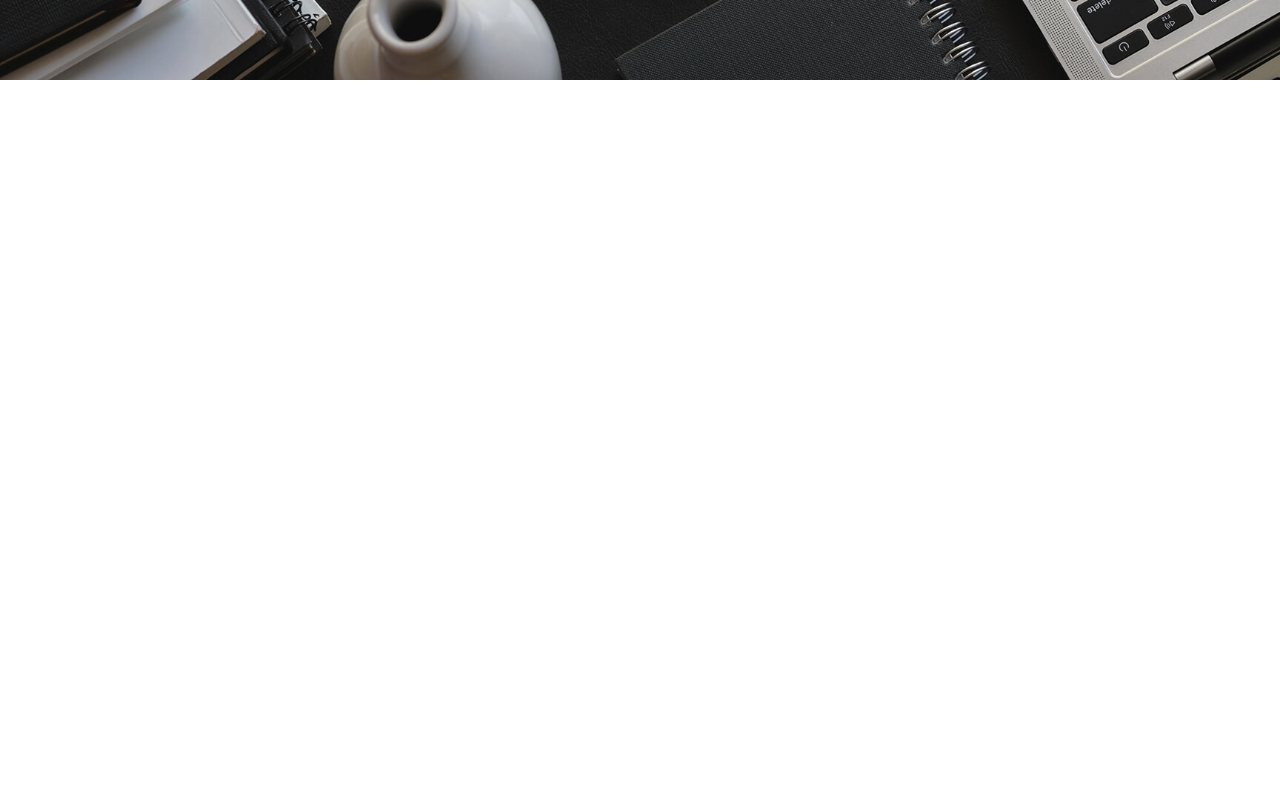
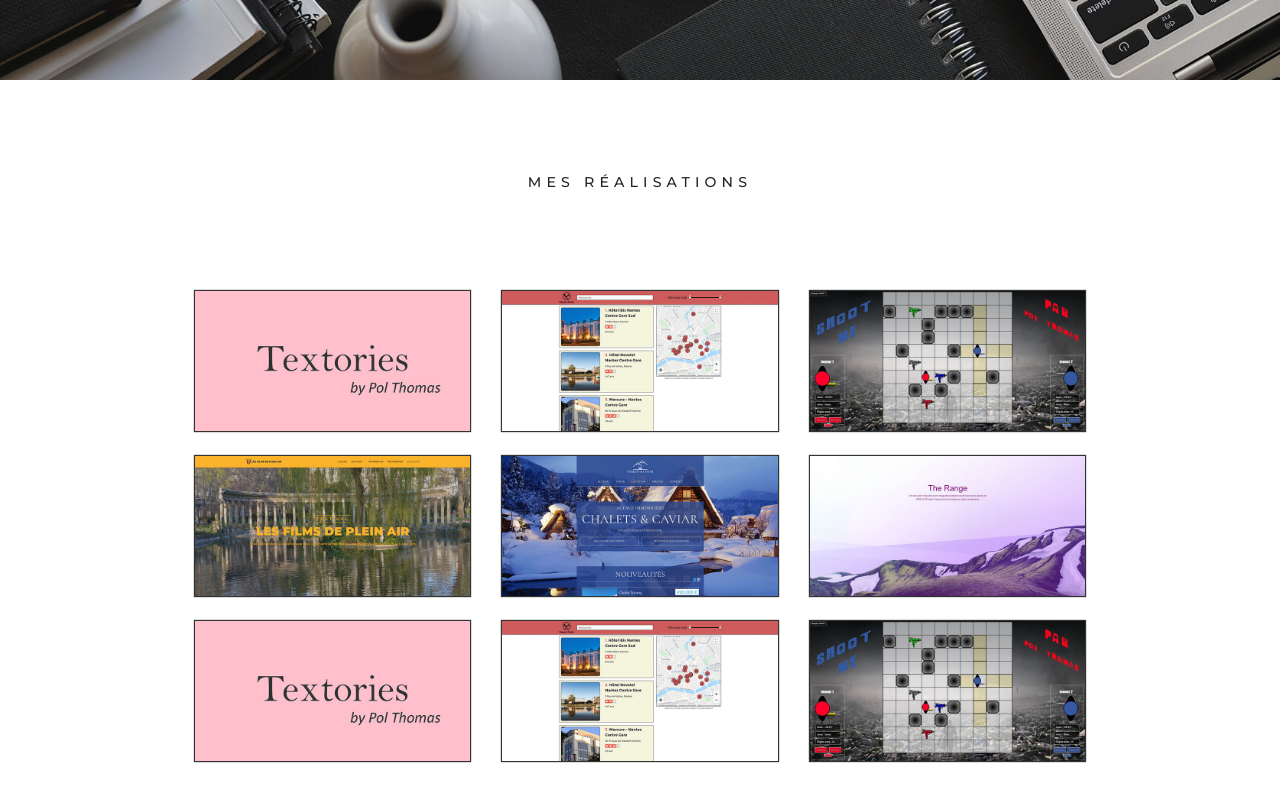
Before and after one commit to PolThm/Pol-Thomas, a React (Create React App) app: page / in a window 1280 px wide. Shown: the part 720-1520 px from the top of the page. Built offline with nearby package versions, Linux system fonts and the light colour scheme.

Commit message:
Section "Mes réalisations" : done !

```diff
--- a/src/App.css
+++ b/src/App.css
@@ -39,6 +39,7 @@ html {
 
 * {
   font-family: "Montserrat", sans-serif;
+  letter-spacing: 4px;
 }
 
 header {
@@ -104,16 +105,64 @@ header .text-introduction {
   margin-top: 5vh;
   text-align: justify;
   font-size: 1.5rem;
-  letter-spacing: 4px;
   animation: fadeIn 2000ms 1500ms both;
 }
 
-.navbar.scrolling-navbar.top-nav-collapse {
-  background: #ff0000 !important;
+.mes-realisations {
+  min-height: 100vh;
+  padding: 0 14% 0 14%;
+  display: flex;
+  flex-direction: column;
+  align-items: center;
+  justify-content: space-evenly;
+  overflow: auto;
 }
-
-.mes-realisations {
-  height: 100vh;
+.mes-realisations h2 {
+  padding: 5vh 0 5vh 0;
+  font-size: 1.61rem;
+  letter-spacing: 0.585rem;
+}
+.mes-realisations .container-fluid {
+  padding-bottom: 5vh;
+}
+.mes-realisations .container-fluid .figure {
+  margin-bottom: 2.5vh;
+  border: #333 1px solid;
+  box-shadow: 0 0 1px #333;
+  transition: transform 100ms ease-in-out;
+  position: relative;
+}
+.mes-realisations .container-fluid .figure:hover {
+  transform: scale(1.1);
+}
+.mes-realisations .container-fluid .figure:hover::before {
+  background-color: rgba(251, 179, 44, 0.9);
+  content: "";
+  display: block;
+  height: 100%;
+  position: absolute;
+  width: 100%;
+}
+.mes-realisations .container-fluid .figure:hover:hover .text-realisation {
+  display: block;
+}
+.mes-realisations .container-fluid .figure .figure-img {
+  margin-bottom: 0;
+  display: block;
+  width: 100%;
+  height: auto;
+}
+.mes-realisations .container-fluid .figure .text-realisation {
+  color: #333;
+  font-size: 2rem;
+  padding: 1rem;
+  text-align: center;
+  position: absolute;
+  top: 50%;
+  left: 50%;
+  transform: translate(-50%, -50%);
+  width: 100%;
+  display: none;
 }
 
 .a-propos {
--- a/src/App.js
+++ b/src/App.js
@@ -1,10 +1,11 @@
 import React, {Component} from 'react';
 import './App.css';
 import 'bootstrap/dist/css/bootstrap.min.css';
-import {Col, Row, Button, Container, Navbar, Nav, NavDropdown} from "react-bootstrap";
+import {Container, Navbar, Nav} from "react-bootstrap";
 // import "animate.css/animate.min.css";
 // import ScrollAnimation from 'react-animate-on-scroll';
 import { FontAwesomeIcon } from "@fortawesome/react-fontawesome";
+import MesRealisations from "./components/MesRealisations";
 
 
 class App extends Component {
@@ -39,7 +40,6 @@ class App extends Component {
                   <Nav.Link className={"navLink3 navLinkPadding"} href="#contact">CONTACT</Nav.Link>
                 </Nav>
             </Navbar>
-
             <h1 className="text-name">Pol Thomas</h1>
             <h1 className="text-title">DÉVELOPPEUR D'APPLICATION FRONTEND</h1>
             <div className="line-header"/>
@@ -48,9 +48,9 @@ class App extends Component {
               dans le cadre de mon parcours de développeur frontend</p>
           </Container>
         </header>
-        <div className={"mes-realisations"}>
 
-        </div>
+        <MesRealisations/>
+
         <div className={"a-propos"}>
 
         </div>
--- /dev/null
+++ b/src/components/MesRealisations.js
@@ -0,0 +1,95 @@
+import React from 'react';
+import {Col, Row, Container, Image, Nav} from "react-bootstrap";
+import Realisation from "./Realisation";
+import chaletEtCaviar from '../img/chalets-et-caviar.jpg';
+import lesFilmsDePleinAir from '../img/les-films-de-plein-air.jpg';
+import shootMe from '../img/shoot-me.jpg';
+import smartPoint from '../img/smart-point.jpg';
+import theRange from '../img/the-range.jpg';
+import textories from '../img/textories.jpg';
+
+class MesRealisations extends React.Component {
+  render() {
+    return(
+      <div className={"mes-realisations"}>
+        <div className={"mes-realisation-title"}>
+          <h2>MES RÉALISATIONS</h2>
+        </div>
+        <Container fluid>
+          <Row>
+            <Col md={6} lg={4}>
+              <Realisation
+                picture={textories}
+                description={'Textories - Application mobile type "chat stories" (créé avec React Native)'}
+                link={'https://www.youtube.com/watch?v=dS7lIfNiHsY&t'}
+              />
+            </Col>
+            <Col md={6} lg={4}>
+              <Realisation
+                className={'figureInTheMiddle'}
+                picture={smartPoint}
+                description={'Smart Point - Site d\'avis de restaurants (créé avec React JS)'}
+                link={'https://smartpoint.pol-thomas.com/'}
+              />
+            </Col>
+            <Col md={6} lg={4}>
+              <Realisation
+                picture={shootMe}
+                description={'Shoot Me - Jeu de plateau en JavaScript'}
+                link={'https://shootme.pol-thomas.com/'}
+              />
+            </Col>
+
+            <Col md={6} lg={4}>
+              <Realisation
+                picture={lesFilmsDePleinAir}
+                description={'Les Films De Plein Air - Site web d\'un festival de films en plein air'}
+                link={'https://les-films-de-plein-air.pol-thomas.com/'}
+              />
+            </Col>
+            <Col md={6} lg={4}>
+              <Realisation
+                className={'figureInTheMiddle'}
+                picture={chaletEtCaviar}
+                description={'Chalets & Caviar - Site web d\'une agence immobilière'}
+                link={'https://agence-chaletsetcaviar.pol-thomas.com/'}
+              />
+            </Col>
+            <Col md={6} lg={4}>
+              <Realisation
+                picture={theRange}
+                description={'The Range - Site web maquette'}
+                link={'https://therange.pol-thomas.com/'}
+              />
+            </Col>
+
+            <Col md={6} lg={4}>
+              <Realisation
+                picture={textories}
+                description={'Textories - Application mobile type "chat stories" (créé avec React Native)'}
+                link={'https://www.youtube.com/watch?v=dS7lIfNiHsY&t'}
+              />
+            </Col>
+            <Col md={6} lg={4}>
+              <Realisation
+                className={'figureInTheMiddle'}
+                picture={smartPoint}
+                description={'Smart Point - Site d\'avis de restaurants (créé avec React JS)'}
+                link={'https://smartpoint.pol-thomas.com/'}
+              />
+            </Col>
+            <Col md={6} lg={4}>
+              <Realisation
+                picture={shootMe}
+                description={'Shoot Me - Jeu de plateau en JavaScript'}
+                link={'https://shootme.pol-thomas.com/'}
+              />
+            </Col>
+          </Row>
+        </Container>
+      </div>
+    )
+  }
+}
+
+export default MesRealisations;
--- a/src/components/FigureComponent.js
+++ b/src/components/Realisation.js
@@ -1,20 +1,21 @@
 import React from 'react';
 import Figure from 'react-bootstrap/Figure'
 
-class FigureComponent extends React.Component {
+class Realisation extends React.Component {
   render() {
     return(
       <Figure>
+
         <a target="_blank" rel="noopener noreferrer" href={this.props.link}>
+          <p className={"text-realisation"}>{this.props.description}</p>
           <Figure.Image
             src={this.props.picture}
             alt={this.props.description}
           />
         </a>
-        <Figure.Caption>{this.props.description}</Figure.Caption>
       </Figure>
     )
   }
 }
 
-export default FigureComponent;
+export default Realisation;
--- a/src/sass/style.css
+++ b/src/sass/style.css
@@ -39,6 +39,7 @@ html {
 
 * {
   font-family: "Montserrat", sans-serif;
+  letter-spacing: 4px;
 }
 
 header {
@@ -104,16 +105,64 @@ header .text-introduction {
   margin-top: 5vh;
   text-align: justify;
   font-size: 1.5rem;
-  letter-spacing: 4px;
   animation: fadeIn 2000ms 1500ms both;
 }
 
-.navbar.scrolling-navbar.top-nav-collapse {
-  background: #ff0000 !important;
+.mes-realisations {
+  min-height: 100vh;
+  padding: 0 14% 0 14%;
+  display: flex;
+  flex-direction: column;
+  align-items: center;
+  justify-content: space-evenly;
+  overflow: auto;
 }
-
-.mes-realisations {
-  height: 100vh;
+.mes-realisations h2 {
+  padding: 5vh 0 5vh 0;
+  font-size: 1.61rem;
+  letter-spacing: 0.585rem;
+}
+.mes-realisations .container-fluid {
+  padding-bottom: 5vh;
+}
+.mes-realisations .container-fluid .figure {
+  margin-bottom: 2.5vh;
+  border: #333 1px solid;
+  box-shadow: 0 0 1px #333;
+  transition: transform 100ms ease-in-out;
+  position: relative;
+}
+.mes-realisations .container-fluid .figure:hover {
+  transform: scale(1.1);
+}
+.mes-realisations .container-fluid .figure:hover::before {
+  background-color: rgba(251, 179, 44, 0.9);
+  content: "";
+  display: block;
+  height: 100%;
+  position: absolute;
+  width: 100%;
+}
+.mes-realisations .container-fluid .figure:hover:hover .text-realisation {
+  display: block;
+}
+.mes-realisations .container-fluid .figure .figure-img {
+  margin-bottom: 0;
+  display: block;
+  width: 100%;
+  height: auto;
+}
+.mes-realisations .container-fluid .figure .text-realisation {
+  color: #333;
+  font-size: 2rem;
+  padding: 1rem;
+  text-align: center;
+  position: absolute;
+  top: 50%;
+  left: 50%;
+  transform: translate(-50%, -50%);
+  width: 100%;
+  display: none;
 }
 
 .a-propos {
--- a/src/sass/style.scss
+++ b/src/sass/style.scss
@@ -10,6 +10,7 @@ html {
 }
 * {
   font-family: 'Montserrat', sans-serif;
+  letter-spacing: 4px;
 }
 
 header {
@@ -74,17 +75,66 @@ header {
     margin-top: 5vh;
     text-align: justify;
     font-size: 1.5rem;
-    letter-spacing: 4px;
     animation: fadeIn 2000ms 1500ms both;
   }
 }
 
-.navbar.scrolling-navbar.top-nav-collapse {
-  background: #ff0000 !important;
-}
+.mes-realisations {
+  min-height: 100vh;
+  padding: 0 14% 0 14%;
+  display: flex;
+  flex-direction: column;
+  align-items: center;
+  justify-content: space-evenly;
+  overflow: auto;
+  h2 {
+    padding: 5vh 0 5vh 0;
+    font-size: 1.61rem;
+    letter-spacing: 0.585rem;
+  }
+  .container-fluid {
+    padding-bottom: 5vh;
+    .figure {
+      margin-bottom: 2.5vh;
+      border: #333 1px solid;
+      box-shadow: 0 0 1px #333;
+      transition: transform 100ms ease-in-out;
+      position: relative;
+      &:hover {
+        transform: scale(1.1);
+        &::before {
+          background-color: rgba(251, 179, 44, 0.9);
+          content: '';
+          display: block;
+          height: 100%;
+          position: absolute;
+          width: 100%;
+        }
+        &:hover .text-realisation{
+          display: block;
+        }
+      }
+      .figure-img {
+        margin-bottom: 0;
+        display: block;
+        width: 100%;
+        height: auto;
+      }
+      .text-realisation {
+        color: $secondary;
+        font-size: 2rem;
+        padding: 1rem;
+        text-align: center;
+        position: absolute;
+        top: 50%;
+        left: 50%;
+        transform: translate(-50%, -50%);
+        width: 100%;
+        display: none;
 
-.mes-realisations {
-  height: 100vh;
+      }
+    }
+  }
 }
 
 .a-propos {
```
Also changed, not shown: 2 other files (tests, documents, lock files or other folders).
